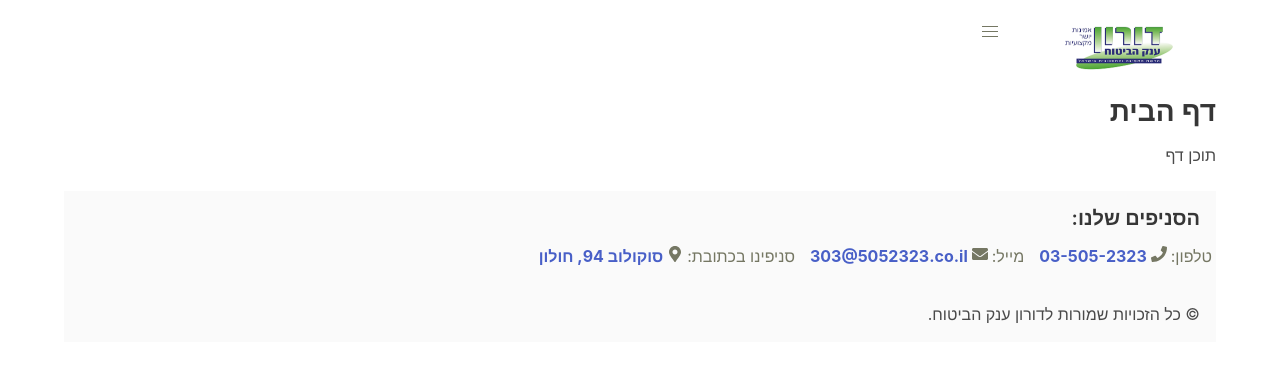
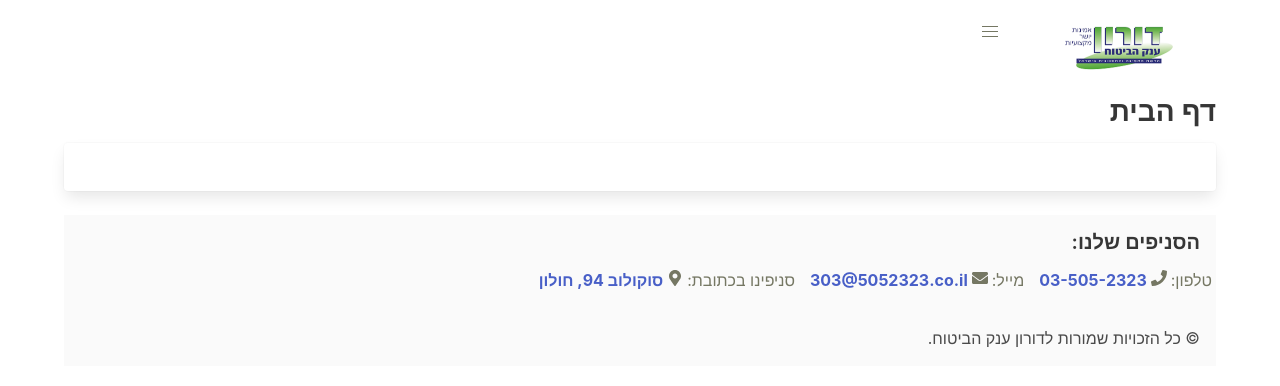
Before and after one commit to AlonDoron/DoronFE, a React (Create React App) app in the folder doronfe/: page / in a window 1280 px wide. Shown: the top 386 px of the page. Built offline with nearby package versions, Linux system fonts and the light colour scheme.

Commit message:
Added base InfoCard component

```diff
--- /dev/null
+++ b/doronfe/src/components/Common/BituahInfoCard.js
@@ -0,0 +1,13 @@
+import React from "react";
+
+function BituahInfoCard(props) {
+  return (
+    <div className="card">
+      <div className="card-content">
+        <p className="title">{props.title}</p>
+      </div>
+    </div>
+  );
+}
+
+export default BituahInfoCard;
--- a/doronfe/src/components/Common/index.js
+++ b/doronfe/src/components/Common/index.js
@@ -4,3 +4,4 @@ export { default as FontAwesomeComponent } from "./FontAwesomeComponent";
 export { default as SnifComponent } from "./SnifComponent";
 export { default as NewLeadButton } from "./NewLeadButton";
 export { default as MultiSelectInput } from "./MultiSelectInput";
+export { default as BituahInfoCard } from "./BituahInfoCard";
--- a/doronfe/src/components/Pages/HomePage.js
+++ b/doronfe/src/components/Pages/HomePage.js
@@ -1,10 +1,11 @@
 import React from "react";
+import { BituahInfoCard } from "../Common";
 
 function HomePage() {
   return (
     <div>
       <h2>דף הבית</h2>
-      <p>תוכן דף</p>
+      <BituahInfoCard />
     </div>
   );
 }
```
